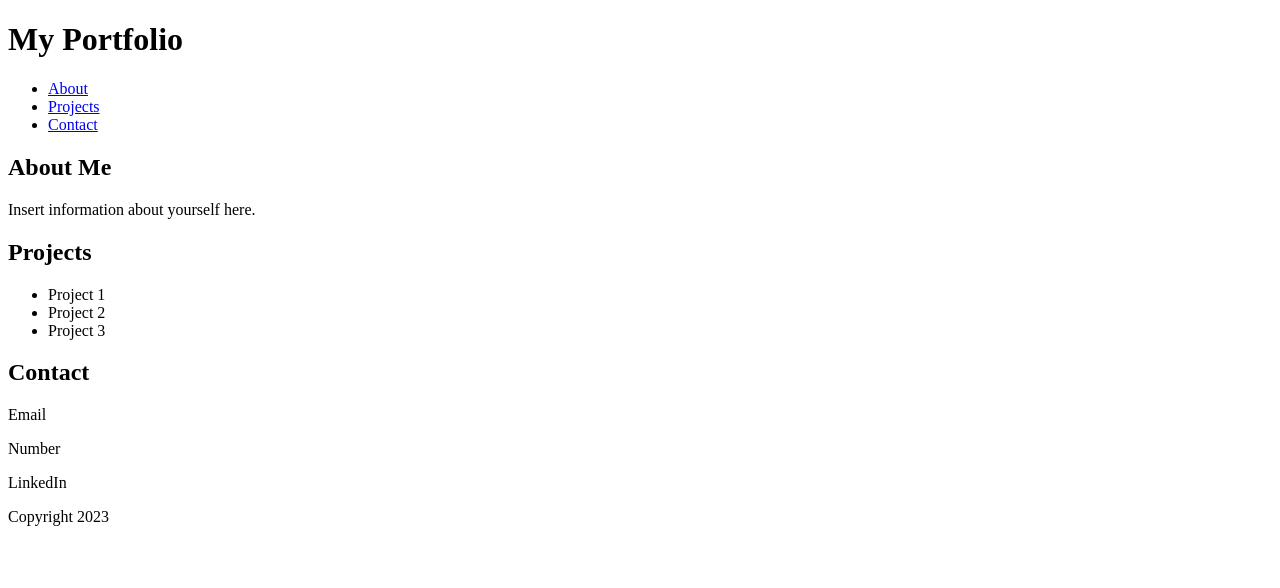
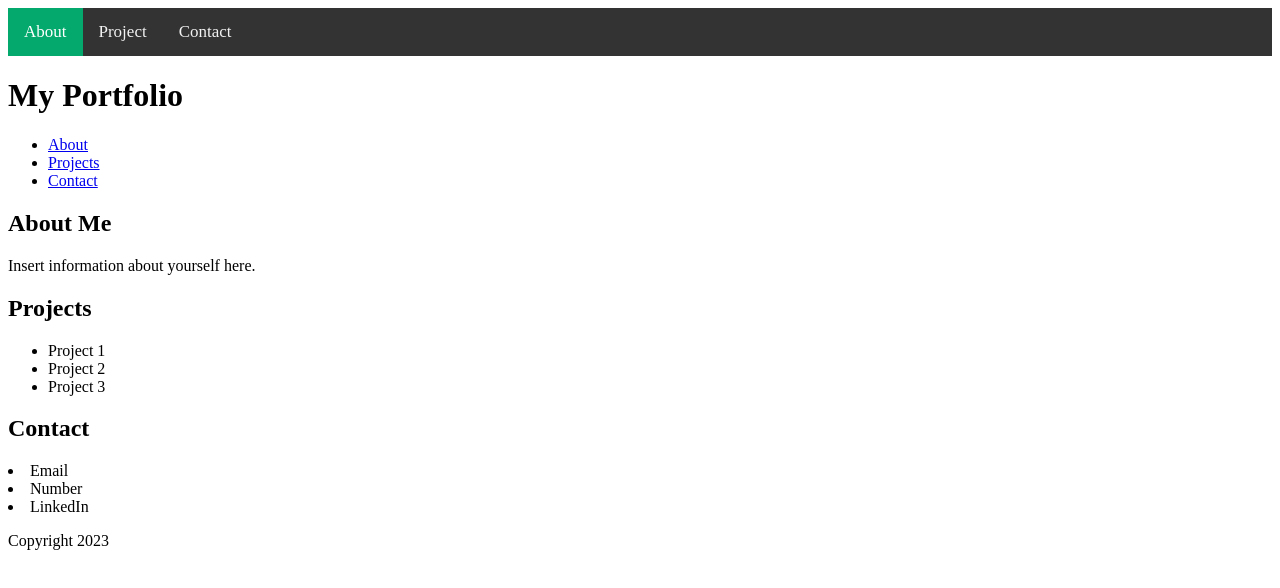
Before and after one commit to h-panchal/h-panchal.github.io, a plain HTML site: page index.html in a window 1280 px wide. Drawn offline with Linux system fonts and the light colour scheme.

Commit message:
nav bar
added a nav bar to the html and stylized it

```diff
--- a/index.html
+++ b/index.html
@@ -6,6 +6,11 @@
   <link rel="stylesheet" href="style.css">
 </head>
 <body>
+  <div class="topnav">
+    <a class="active" href="#about">About</a>
+    <a href="#projects">Project</a>
+    <a href="#contact">Contact</a>
+  </div>
   <header>
     <h1>My Portfolio</h1>
   </header>
@@ -31,9 +36,9 @@
     </section>
     <section id="contact">
       <h2>Contact</h2>
-      <p>Email</p>
-      <p>Number</p>
-      <p>LinkedIn</p>
+      <li>Email</li>
+      <li>Number</li>
+      <li>LinkedIn</li>
     </section>
   </main>
   <footer>
--- a/style.css
+++ b/style.css
@@ -0,0 +1,27 @@
+/* Add a black background color to the top navigation */
+.topnav {
+    background-color: #333;
+    overflow: hidden;
+  }
+
+  /* Style the links inside the navigation bar */
+  .topnav a {
+    float: left;
+    color: #f2f2f2;
+    text-align: center;
+    padding: 14px 16px;
+    text-decoration: none;
+    font-size: 17px;
+  }
+
+  /* Change the color of links on hover */
+  .topnav a:hover {
+    background-color: #ddd;
+    color: black;
+  }
+
+  /* Add a color to the active/current link */
+  .topnav a.active {
+    background-color: #04AA6D;
+    color: white;
+  }
```
